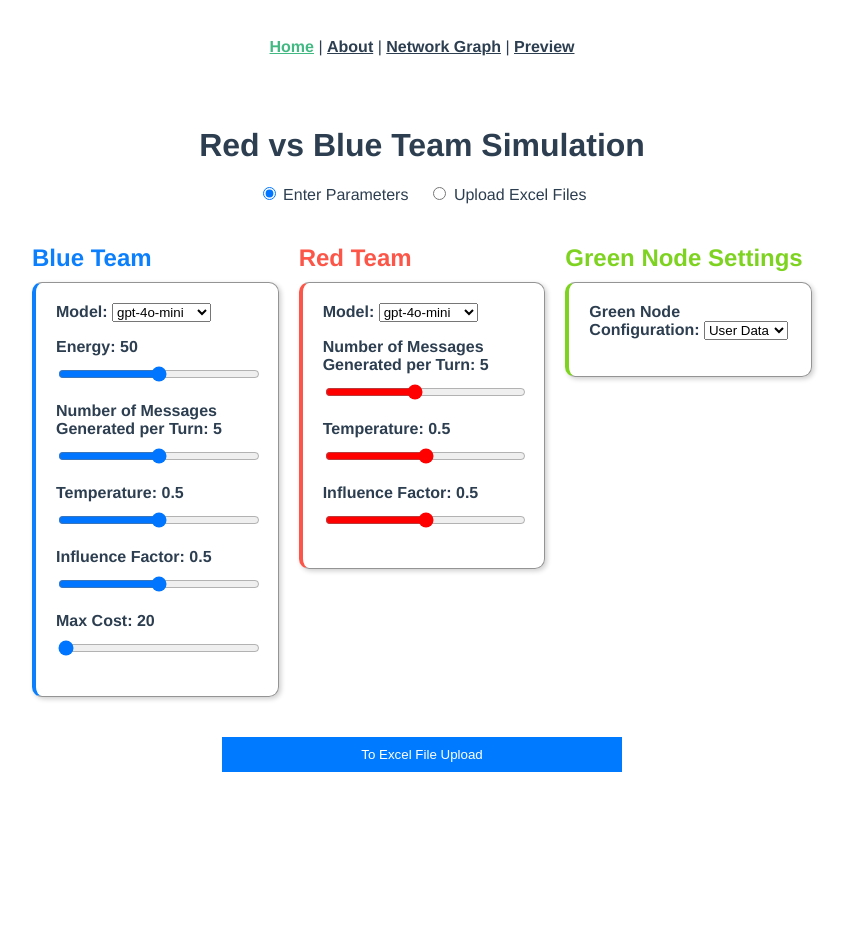
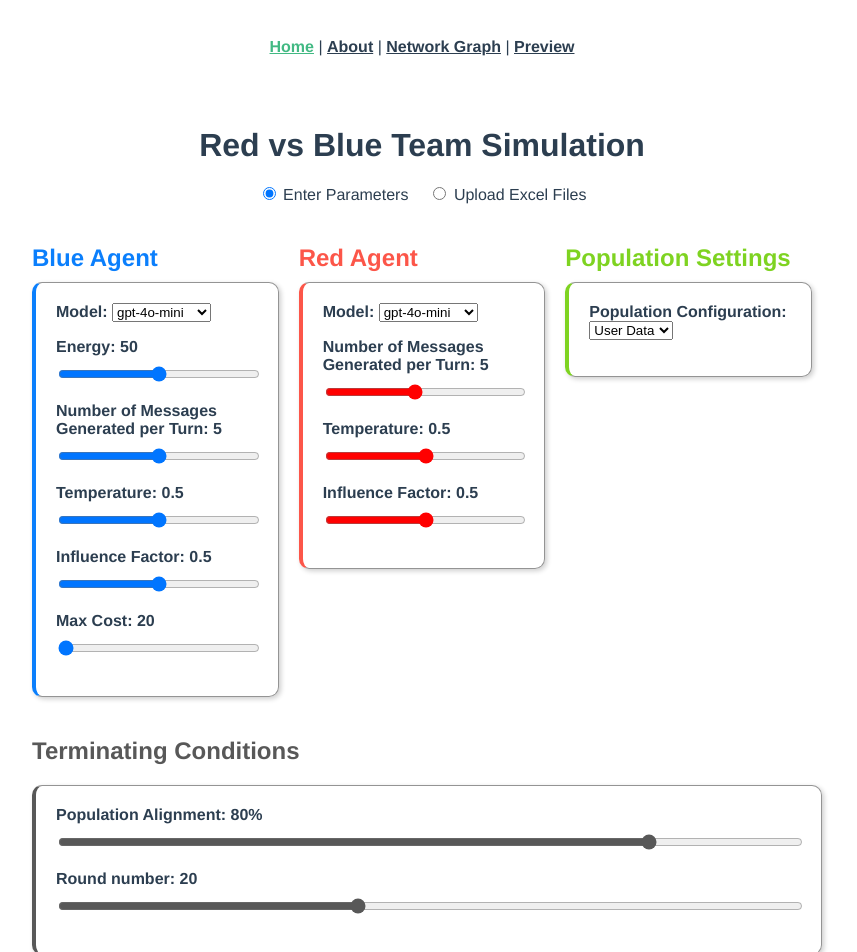
Before and after one commit to jjwilliamjun/clash-of-llms-next, a Vue app in the folder clash-of-llms/: page /#/ in a window 1280 px wide. Shown: the top 952 px of the page, without its empty margins (218-1075 px from the left). Before the commit the page ends 800 px from the top, so only its background shows below. Built offline with nearby package versions, Linux system fonts and the light colour scheme.

Commit message:
FEAT: frontend input of population alignment and round number ending conditions

```diff
--- a/clash-of-llms/src/assets/styles.css
+++ b/clash-of-llms/src/assets/styles.css
@@ -180,3 +180,26 @@ input[type="range"] {
   font-size: 0.8em;
   color: red;
 }
+
+/* custom ending conditions styles */
+.custom-conditions {
+  padding: 20px;
+  border: 1px solid #949494;
+  border-radius: 10px;
+  box-shadow: 2px 2px 5px #cecece;
+  margin-bottom: 20px;
+  border-left: 4px solid #585858;
+}
+
+#conditionHeading {
+    color: #585858;
+    text-align: left;
+}
+
+#conditionBox {
+    margin-left: 10px;
+}
+
+.conditionAccent {
+    accent-color: #585858;
+}
--- a/clash-of-llms/src/components/ParameterInput.vue
+++ b/clash-of-llms/src/components/ParameterInput.vue
@@ -5,7 +5,7 @@
       <div class="flex-container">
         <!-- Blue Team Settings -->
         <div class="flex-child">
-          <h2 id="blueTeam">Blue Team</h2>
+          <h2 id="blueTeam">Blue Agent</h2>
           <div id="blueParameters">
             <div class="select-parameter">
               <label for="blue_model">Model: </label>
@@ -51,7 +51,7 @@
 
         <!-- Red Team Settings -->
         <div class="flex-child">
-          <h2 id="redTeam">Red Team</h2>
+          <h2 id="redTeam">Red Agent</h2>
           <div id="redParameters">
             <div class="select-parameter">
               <label for="red_model">Model: </label>
@@ -87,10 +87,10 @@
 
         <!-- Green Node Settings -->
         <div class="flex-child green-team">
-          <h2 id="greenTeam">Green Node Settings</h2>
+          <h2 id="greenTeam">Population Settings</h2>
           <div id="greenParameters">
             <div class="select-parameter">
-              <label for="green_node_count_option">Green Node Configuration: </label>
+              <label for="green_node_count_option">Population Configuration: </label>
               <select id="green_node_count_option" v-model="green_node_count_option">
                 <option value="userData">User Data</option>
                 <option value="userInput">User Input</option>
@@ -105,7 +105,7 @@
               </div>
               <div class="select-parameter">
                 <label for="red_alignments">Red Alignment: {{ red_alignments }}%</label>
-                <input type="range" id="red_alignments" v-model="red_alignments" min="0" max="100" step="10">
+                <input type="range" id="red_alignments" class="accent" v-model="red_alignments" min="0" max="100" step="10">
               </div>
               <div class="select-parameter">
                 <label for="blue_alignments">Blue Alignment: {{ blue_alignments }}%</label>
@@ -119,7 +119,20 @@
           </div>
         </div>
       </div>
-
+      <!--custom terminating conditions-->
+      <div id="conditionBox">
+        <h2 id="conditionHeading">Terminating Conditions</h2>
+        <div class="custom-conditions">
+            <div class="select-parameter">
+                <label for="population_alignments">Population Alignment: {{ population_alignment }}%</label>
+                <input type="range" class="conditionAccent" v-model="population_alignment" min="0" max="100" step="5">
+            </div>
+            <div class="select-parameter">
+                <label for="round_number">Round number: {{ round_number }}</label>
+                <input type="range" class="conditionAccent" v-model="round_number" min="0" max="50" step="1">
+            </div>
+        </div>
+      </div>
       <button type="submit" class="submit-button">{{ green_node_count_option === 'userData' ? 'To Excel File Upload' : 'Next' }}</button>
     </form>
   </div>
@@ -164,7 +177,11 @@ export default {
       blue_alignments: 50,   // Default to 50% blue alignments
       green_alignments: 0,   // Automatically calculated as 100 - red_alignments - blue_alignments
       display_params: false,
-      errors: null
+      errors: null,
+
+      // Custom terminating conditions
+      population_alignment: 80,
+      round_number: 20,
     };
   },
   computed: {
@@ -252,6 +269,10 @@ export default {
           green_nodes_count: this.green_nodes_count,
           red_alignments: this.red_alignments,
           blue_alignments: this.blue_alignments,
+
+          // custom terminating conditions
+          population_alignment: this.population_alignment,
+          round_number: this.round_number,
         };
 
         const path = 'http://127.0.0.1:5000/ui_parameters';
```
